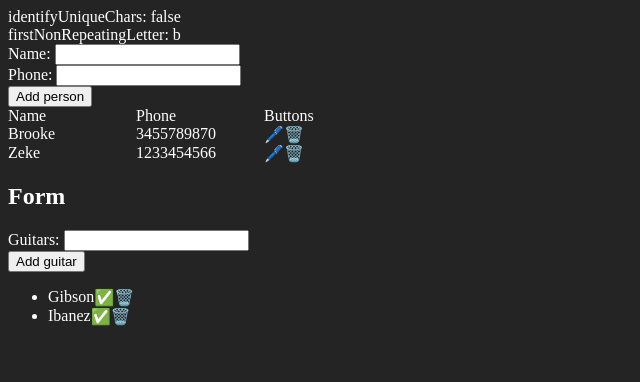
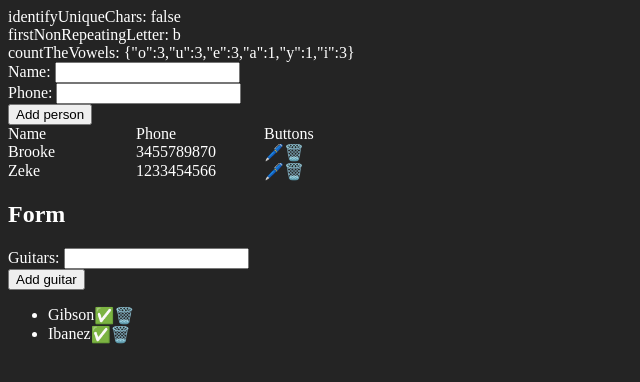
Before and after one commit to StuvaScript/react-practice-10.8.25, a React (Vite) app: page / in a window 1280 px wide. Shown: the top 382 px of the page, without its empty margins (0-640 px from the left). Built offline with nearby package versions, Linux system fonts and the light colour scheme.

Commit message:
Finish typing "countTheVowels" function

```diff
--- a/src/components/Challenges.tsx
+++ b/src/components/Challenges.tsx
@@ -1,7 +1,8 @@
-export default function Challenges() {
+import type { JSX } from "react";
+
+export default function Challenges(): JSX.Element {
   const string1 = "abcde";
   const string2 = "aabc";
-
   //   const problem1 = (string) => {
   //     const split = string.split("");
   //     let allUnique = true;
@@ -38,16 +39,19 @@ export default function Challenges() {
 
   const string5 = "You really outdid yourself this time!";
 
-  const countTheVowels = (string) => {
-    const noFirstYLetter = string
+  const countTheVowels = (string: string) => {
+    // ``** This removes any "y" letters from the beginning of a word
+    const noFirstYLetter: string = string
       .toLowerCase()
       .split(" ")
       .map((word) => (word[0] === "y" ? word.slice(1) : word))
       .join(" ");
 
-    const vowelArray = ["a", "e", "i", "o", "u", "y"];
+    const vowelArray: string[] = ["a", "e", "i", "o", "u", "y"];
 
-    const vowels = noFirstYLetter.split("").reduce((acc, current) => {
+    const vowels = noFirstYLetter
+      .split("")
+      .reduce((acc: Record<string, number>, current: string) => {
         if (!vowelArray.includes(current)) return acc;
 
         if (!acc[current]) {
@@ -86,9 +90,8 @@ export default function Challenges() {
         firstNonRepeatingLetter:{" "}
         {firstNonRepeatingLetter(string3) || "No unique characters"}
       </div>
+      <div>countTheVowels: {countTheVowels(string5)}</div>
     </>
-    // ${firstNonRepeatingLetter(string3)},
-    // ${countTheVowels(string5)},
     // ${findPairs(numbersArray, target)}`,
   );
 }
--- a/src/main.tsx
+++ b/src/main.tsx
@@ -1,7 +1,7 @@
 import { StrictMode } from "react";
 import { createRoot } from "react-dom/client";
 import "./index.css";
-import App from "./App.tsx";
+import App from "./App";
 
 const root: HTMLElement | null = document.getElementById("root");
 
```
Lines whose indentation alone changed are shown as unchanged.
